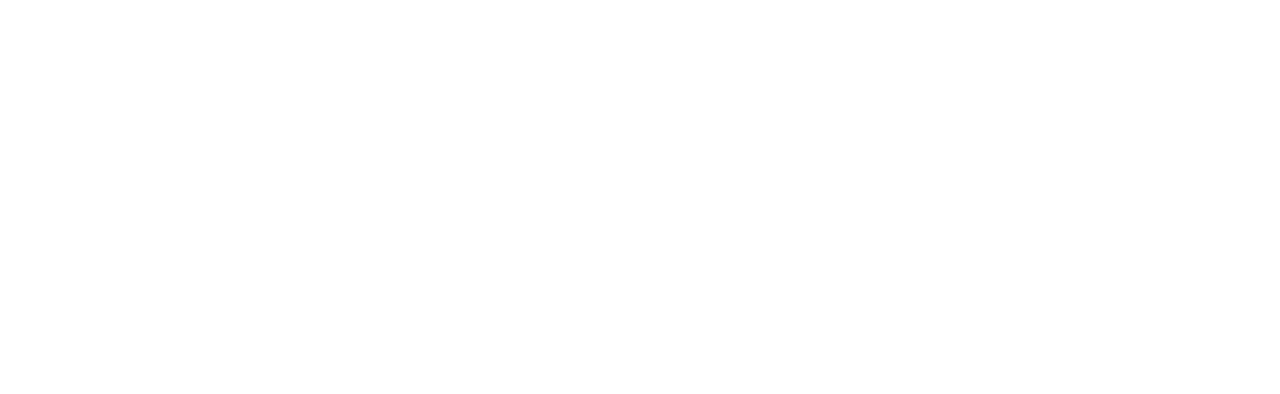
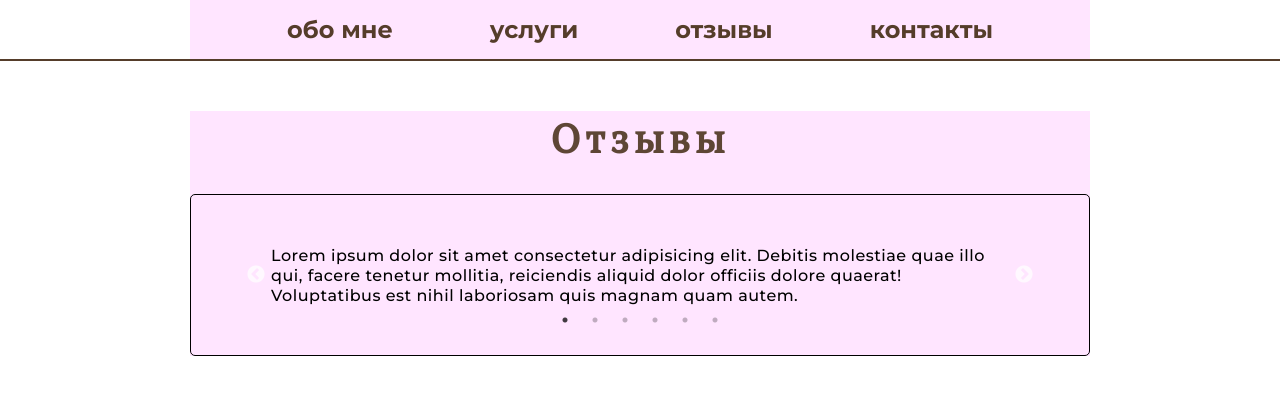
Before and after one commit to pavelbekarev/visitSite, a React (Create React App) app: page /reviews in a window 1280 px wide. Before the commit this address had no page. Shown: the top 394 px of the page. Built offline with nearby package versions, Linux system fonts and the light colour scheme.

Commit message:
сверстал отзывы

```diff
--- a/package.json
+++ b/package.json
@@ -16,9 +16,11 @@
     "react-router": "^6.23.0",
     "react-router-dom": "^6.23.0",
     "react-scripts": "5.0.1",
+    "react-slick": "^0.30.2",
     "router": "^1.3.8",
     "sass": "^1.75.0",
     "sass-loader": "^14.2.1",
+    "slick-carousel": "^1.8.1",
     "typescript": "^4.9.5",
     "web-vitals": "^2.1.4"
   },
@@ -49,6 +51,7 @@
     ]
   },
   "devDependencies": {
+    "@types/react-slick": "^0.23.13",
     "gh-pages": "^6.1.1"
   }
 }
--- a/src/App.tsx
+++ b/src/App.tsx
@@ -5,6 +5,7 @@
 import { AboutMe } from './pages/AboutMe';
 import { BrowserRouter, Route, Routes } from 'react-router-dom';
 import { Services } from './pages/Services';
+import { Reviews } from './pages/Reviews';
 
 function App() {
   return (
@@ -14,6 +15,7 @@
           <Route path='/' element={<StartPage />}/>
           <Route path='/about' element={<AboutMe />}/>
           <Route path='/services' element={<Services />}/>
+          <Route path='/reviews' element={<Reviews />}/>
         </Routes>
       </BrowserRouter>
     </>
--- /dev/null
+++ b/src/pages/Reviews.tsx
@@ -0,0 +1,105 @@
+import  React, { useState } from "react";
+import "react-dom";
+import { HeaderMenu } from "../components/HeaderMenu";
+import "../styles/Reviews.scss";
+import "slick-carousel/slick/slick.css";
+import "slick-carousel/slick/slick-theme.css";
+
+import Slider from "react-slick";
+
+export default function SimpleSlider() {
+  var settings = {
+    dots: true,
+    infinite: true,
+    speed: 700,
+    slidesToShow: 1,
+    slidesToScroll: 1
+  };
+  return (
+    <Slider {...settings}>
+      <div className="slider__block">
+        <span className="slider__text">Lorem ipsum dolor sit amet consectetur adipisicing elit. Debitis molestiae quae illo qui, facere tenetur mollitia, reiciendis aliquid dolor officiis dolore quaerat! Voluptatibus est nihil laboriosam quis magnam quam autem.</span>
+      </div>
+      <div>
+        <span className="slider__text">Lorem ipsum dolor sit amet consectetur adipisicing elit. Debitis molestiae quae illo qui, facere tenetur mollitia, reiciendis aliquid dolor officiis dolore quaerat! Voluptatibus est nihil laboriosam quis magnam quam autem.</span>
+      </div>
+      <div>
+        <span className="slider__text">Lorem ipsum dolor sit amet consectetur adipisicing elit. Debitis molestiae quae illo qui, facere tenetur mollitia, reiciendis aliquid dolor officiis dolore quaerat! Voluptatibus est nihil laboriosam quis magnam quam autem.</span>
+      </div>
+      <div>
+        <span className="slider__text">Lorem ipsum dolor sit amet consectetur adipisicing elit. Debitis molestiae quae illo qui, facere tenetur mollitia, reiciendis aliquid dolor officiis dolore quaerat! Voluptatibus est nihil laboriosam quis magnam quam autem.</span>
+      </div>
+      <div>
+        <span className="slider__text">Lorem ipsum dolor sit amet consectetur adipisicing elit. Debitis molestiae quae illo qui, facere tenetur mollitia, reiciendis aliquid dolor officiis dolore quaerat! Voluptatibus est nihil laboriosam quis magnam quam autem.</span>
+      </div>
+      <div>
+        <span className="slider__text">Lorem, ipsum dolor sit amet consectetur adipisicing elit. Alias, animi! Velit veritatis, molestiae cumque veniam asperiores quas temporibus corrupti, beatae corporis, dignissimos maxime reiciendis repellat? Accusamus suscipit enim aperiam optio?</span>
+      </div>
+    </Slider>
+  );
+}
+
+
+
+export const Reviews = () => {
+    const [isRight, setIsRight] = useState(false);
+    const [isLeft, setIsLeft] = useState(false);
+    const step = "400";
+
+    return (
+        <>
+            <header className='headerMenu_header'>
+                <section>
+                    <div className="container">
+                        <HeaderMenu />
+                    </div>
+                </section>
+            </header>
+            <main>
+                <section>
+                    <div className="container">
+                        <div className="reviews__wrapper">
+                            <h1 className="reviews__h1">Отзывы</h1>
+                            <div className="slider__wrapper">
+                                {/* <button
+                                    className="button-prev"
+                                    onClick={() => {
+
+                                    }}
+                                >-</button>
+                                <div className="slider">
+                                    <div className={`slider__items`}>
+                                        <div className="slide">
+                                            <span>
+                                                Lorem ipsum dolor sit amet consectetur adipisicing elit. Consectetur, dolore cupiditate neque alias voluptatibus laudantium mollitia reprehenderit natus distinctio culpa facere, fuga autem ex tempore voluptates quos veniam. Repellat, atque!
+                                            </span>
+                                        </div>
+                                        <div className="slide">
+                                            <span>
+                                                Lorem ipsum dolor sit amet consectetur adipisicing elit. Consectetur, dolore cupiditate neque alias voluptatibus laudantium mollitia reprehenderit natus distinctio culpa facere, fuga autem ex tempore voluptates quos veniam. Repellat, atque!
+                                            </span>
+                                        </div>
+                                        <div className="slide">
+                                            <span>
+                                                Lorem ipsum dolor sit amet consectetur adipisicing elit. Consectetur, dolore cupiditate neque alias voluptatibus laudantium mollitia reprehenderit natus distinctio culpa facere, fuga autem ex tempore voluptates quos veniam. Repellat, atque!
+                                            </span>
+                                        </div>
+                                        <div className="slide">
+                                            <span>
+                                                Lorem ipsum dolor sit amet consectetur adipisicing elit. Consectetur, dolore cupiditate neque alias voluptatibus laudantium mollitia reprehenderit natus distinctio culpa facere, fuga autem ex tempore voluptates quos veniam. Repellat, atque!
+                                            </span>
+                                        </div>
+                                    </div>
+                                </div>
+                                <button className="button-next">+</button> */}
+                                <SimpleSlider />
+
+                            </div>
+                        </div>
+                    </div>
+                </section>
+            </main>
+        </>
+
+    );
+}
--- /dev/null
+++ b/src/styles/Reviews.scss
@@ -0,0 +1,92 @@
+.reviews__wrapper {
+    // display: flex;
+    flex-direction: column;
+    justify-content: center;
+    align-items: center;
+    gap: 50px;
+    margin-top: 30px;
+}
+
+.slider__wrapper {
+    // display: flex;
+    flex-direction: row;
+    justify-content: center;
+    align-items: center;
+    gap: 20px;
+    padding: 50px 80px;
+    border: 1px black solid;
+    border-radius: 5px;
+    margin-top: 30px;
+}
+
+.slider {
+    display: flex;
+    width: 400px;
+    height: 400px;
+    border: 1px red solid;
+    overflow: hidden;
+    background: rgba(100%, 0, 0, 0.4);
+}
+
+.slider__items {
+    // display: flex;
+    flex-direction: row;
+    flex-shrink: 0;
+}
+
+.slide {
+    // display: flex;
+    justify-content: center;
+    align-items: center;
+    width: 400px;
+    height: 400px;
+    position: relative;
+    // border: 1px brown dashed;
+}
+
+.button-prev, .button-next {
+    padding: 10px 5px;
+}
+
+.slider__items--left {
+    transform: translateX(-400px);
+}
+
+
+.button-prev:active .slider.slider__items   {
+    background-color: blue;
+    transition: 0.5s all ease;
+}
+
+
+.review_author {
+    margin-top: 100px;
+}
+
+.slider__text {
+    font-family: "Montserrat-Medium";
+    letter-spacing: 0.5px;
+    font-size: 16px;
+    padding: 100px 0;
+}
+
+.reviews__h1 {
+    text-align: center;
+    font-family: "PTSerif-Regular";
+    font-weight: 900;
+    font-size: 40px;
+    letter-spacing: 5px;
+    color: rgba(85, 61, 42, 0.95);
+    margin-top: 50px;
+}
+
+
+@media (max-width: 630px) {
+    .reviews__h1 {
+        font-size: 36px;
+    }
+
+    .slider__text {
+        font-size: 14px;
+    }
+}
```
Also changed, not shown: 1 other file (tests, documents, lock files or other folders).
